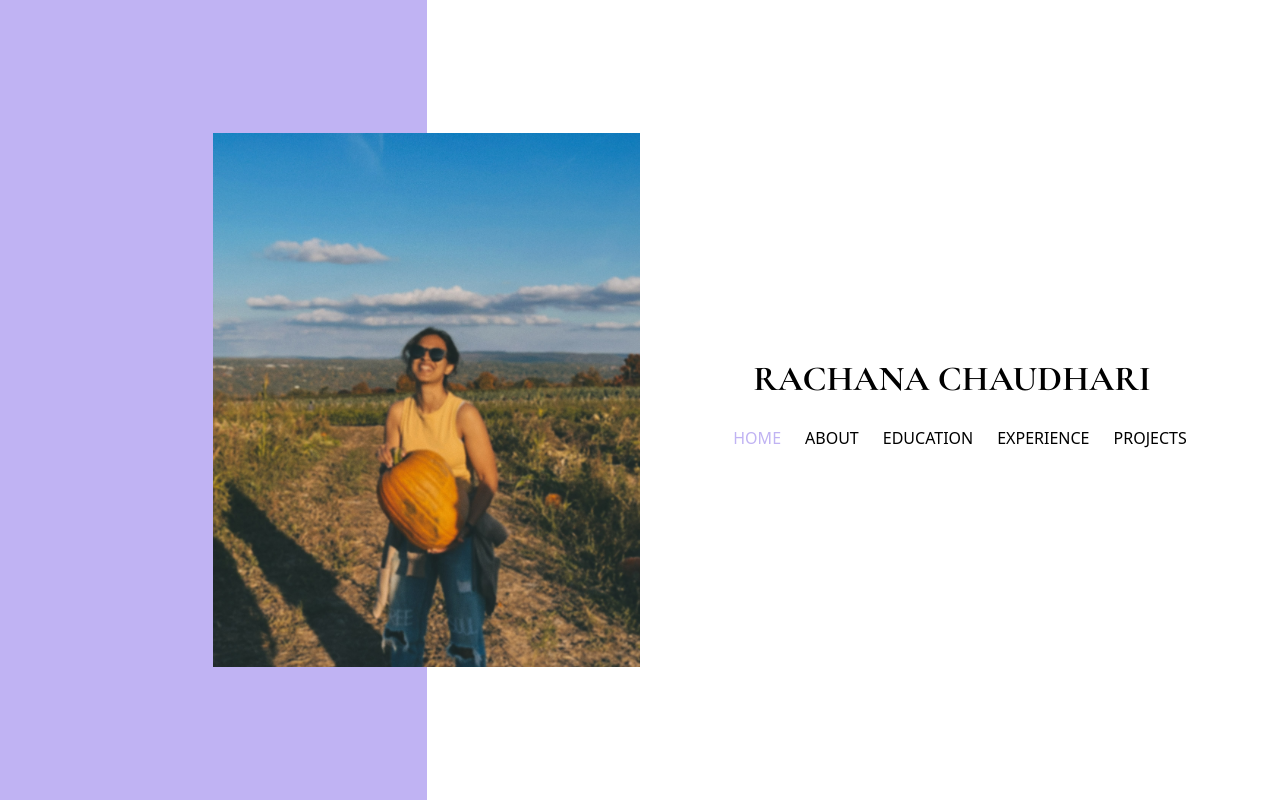
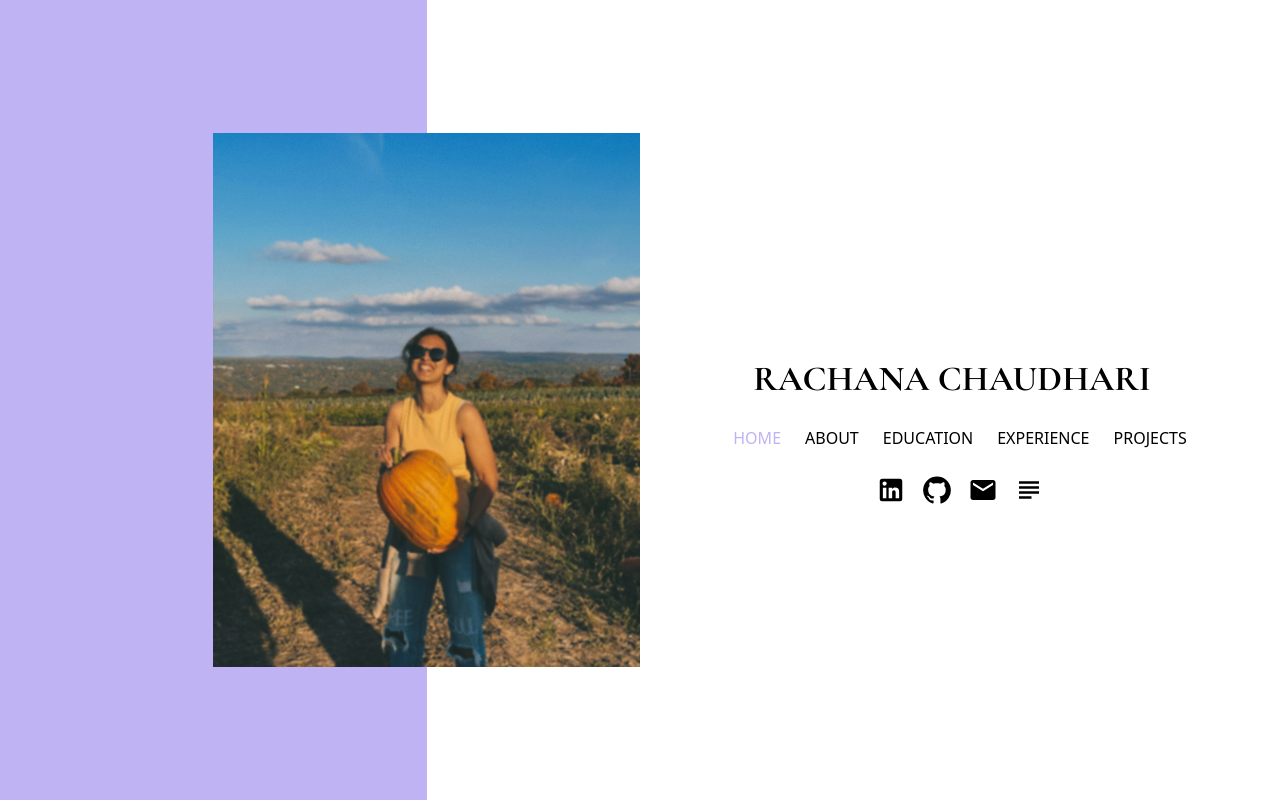
Before and after one commit to rachanac16/reflection, a React (Create React App) app: page / in a window 1280 px wide. Shown: the top 802 px of the page. Built offline with nearby package versions, Linux system fonts and the light colour scheme.

Commit message:
Icons on main home page implemented

```diff
--- a/src/pages/Home.js
+++ b/src/pages/Home.js
@@ -1,8 +1,16 @@
 import React, { useEffect, useState } from 'react';
-import { Grid } from '@mui/material';
+import { Grid, IconButton } from '@mui/material';
 import Navbar from '../components/Navbar';
+import GitHubIcon from '@mui/icons-material/GitHub';
+import LinkedInIcon from '@mui/icons-material/LinkedIn';
+import EmailIcon from '@mui/icons-material/Email';
+import SubjectIcon from '@mui/icons-material/Subject';
 
 function Home(props){
+
+    const openInNewTab = url => {
+      window.open(url, '_blank', 'noopener,noreferrer');
+    };
 
     return <Grid container className="App-container" id="home">
             <Grid item xs={0} md={1} lg={2}></Grid>
@@ -33,7 +41,12 @@ function Home(props){
               <Grid item container xs={1}>
                 <Navbar scrollTo={props.scrollTo} id="homelink"/>
               </Grid>
-              <Grid item xs={5}></Grid>
+              <Grid item xs={5} className="display-flex-start">
+                <IconButton color="buttonColor" onClick={()=>openInNewTab("https://www.linkedin.com/in/rachana-chaudhari/")}><LinkedInIcon sx={{ fontSize: "30px", "&:hover": { color: "#c0b3f3" } }}/></IconButton>
+                <IconButton color="buttonColor" onClick={()=>openInNewTab("https://github.com/rachanac16")}><GitHubIcon sx={{ fontSize: "30px", "&:hover": { color: "#c0b3f3" } }}/></IconButton>
+                <IconButton color="buttonColor" onClick={()=>openInNewTab("mailto:rc774@cornell.edu")}><EmailIcon sx={{ fontSize: "30px", "&:hover": { color: "#c0b3f3" } }}/></IconButton>
+                <IconButton color="buttonColor" onClick={()=>openInNewTab("https://drive.google.com/file/d/1BMvEDBSyfUHtTUZ2qkFHyVNlF2ShcFrN/view?usp=share_link")}><SubjectIcon sx={{ fontSize: "30px", "&:hover": { color: "#c0b3f3" } }}/></IconButton>
+              </Grid>
             </Grid>
           </Grid>;
 }
```
